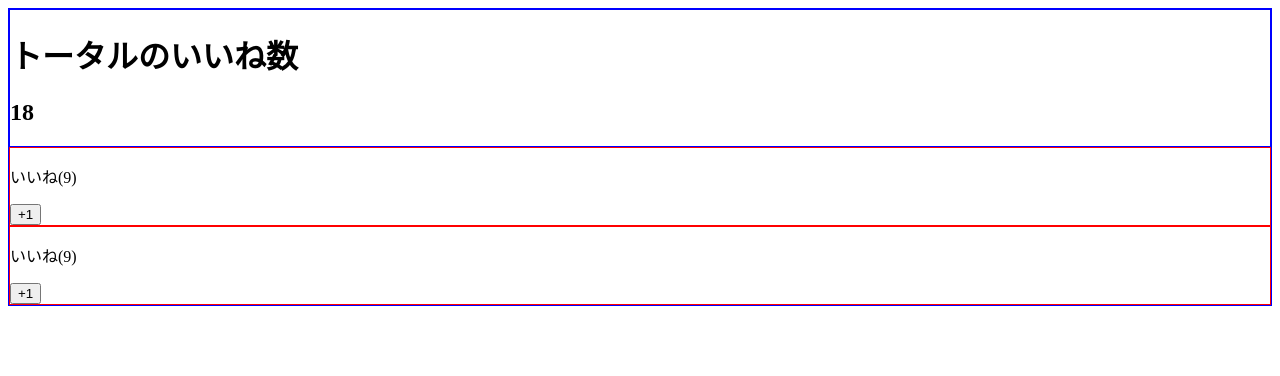
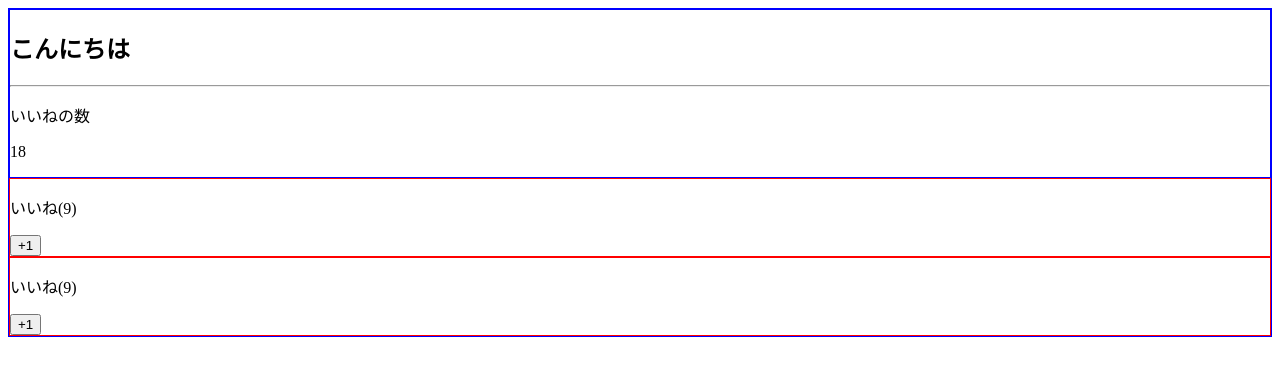
Before and after one commit to Taka2401/Vue.js, a Vue app in the folder udemy-vue.js/: page / in a window 1280 px wide. Shown: the top 376 px of the page. Built offline with nearby package versions, Linux system fonts and the light colour scheme.

Commit message:
add: 名前付きslot

```diff
--- a/udemy-vue.js/src/App.vue
+++ b/udemy-vue.js/src/App.vue
@@ -1,8 +1,12 @@
 <template>
   <div>
     <LikeHeader>
-      <h1>トータルのいいね数</h1>
-      <h2>{{ number }}</h2>
+      <template v-slot:title>
+        <h2>こんにちは</h2>
+      </template>
+      <template v-slot:number>
+        <p>{{ number }}</p>
+      </template>
     </LikeHeader>
     <LikeNumber :total-number="number" @my-click="incrementNumber"></LikeNumber>
     <LikeNumber :total-number="number"></LikeNumber>
--- a/udemy-vue.js/src/components/LikeHeader.vue
+++ b/udemy-vue.js/src/components/LikeHeader.vue
@@ -1,11 +1,17 @@
 <template>
   <div>
-    <slot></slot>
+    <slot name="title"></slot>
+    <hr>
+    <p>いいねの数</p>
+    <slot name="number"></slot>
   </div>
 </template>
 
 <script>
 export default {
   props: ["headerText"]
-}
+};
 </script>
+
+<style>
+</style>
```
